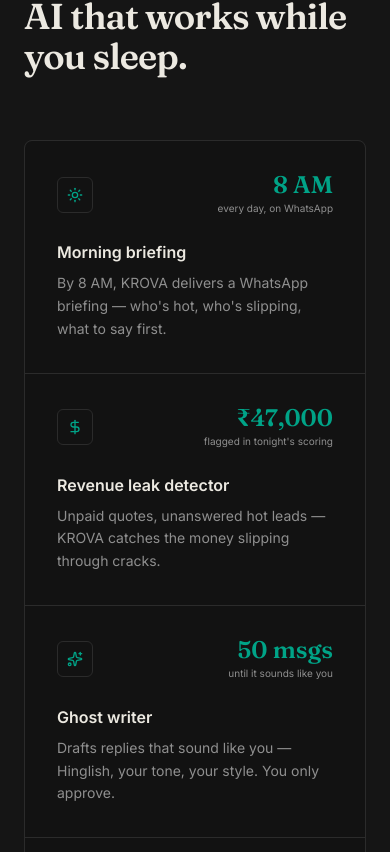
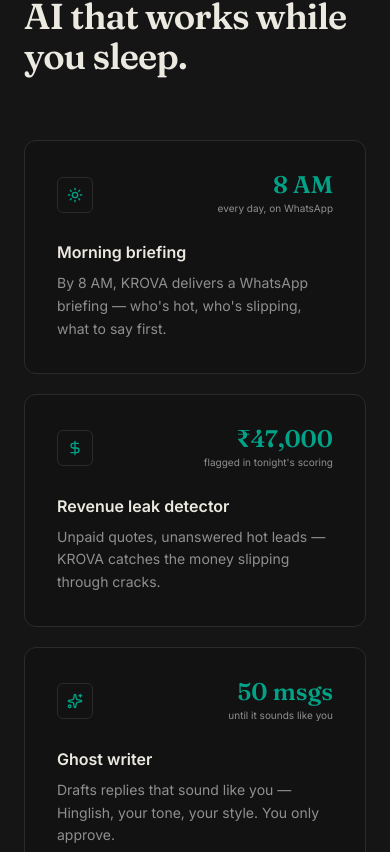
Before and after one commit to nikhilsrivaw/krova-web, a Next.js app: page / in a window 390 px wide. Shown: the part 5492-6344 px from the top of the page. Built offline with nearby package versions, Linux system fonts and the light colour scheme.

Commit message:
Separate Intelligence layer cards with gaps and individual borders

```diff
--- a/app/page.tsx
+++ b/app/page.tsx
@@ -423,9 +423,12 @@ export default function Hero() {
             </h2>
           </div>
 
-          <div className="grid grid-cols-1 sm:grid-cols-2 gap-px bg-os-border border border-os-border rounded-lg overflow-hidden">
+          <div className="grid grid-cols-1 sm:grid-cols-2 gap-5">
             {INTELLIGENCE_CARDS.map((card) => (
-              <div key={card.name} className="bg-os-bg p-8">
+              <div
+                key={card.name}
+                className="rounded-xl border border-os-border bg-os-bg p-8 transition-colors duration-300 hover:border-os-border-bright"
+              >
                 <div className="flex items-center justify-between mb-6">
                   <div className="w-9 h-9 rounded-md border border-os-border flex items-center justify-center">
                     {card.icon}
```
